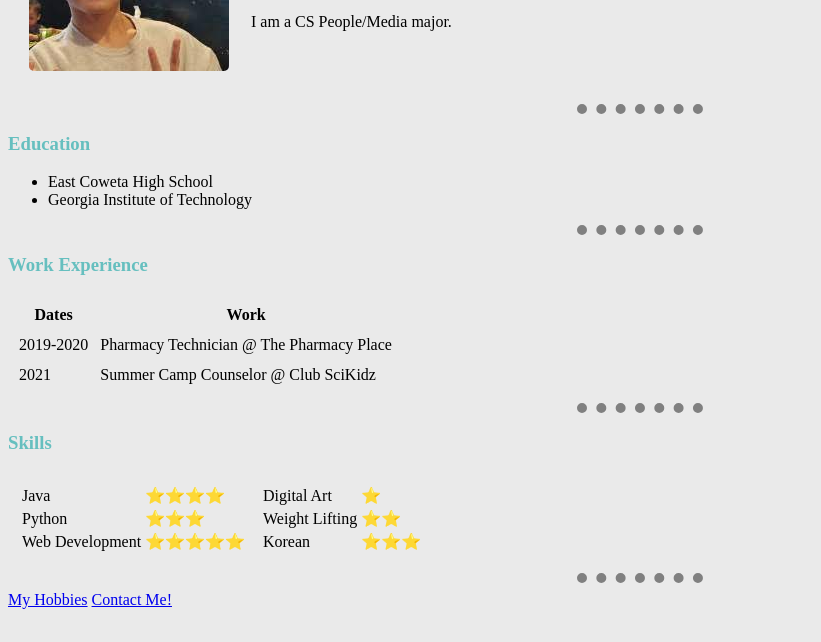
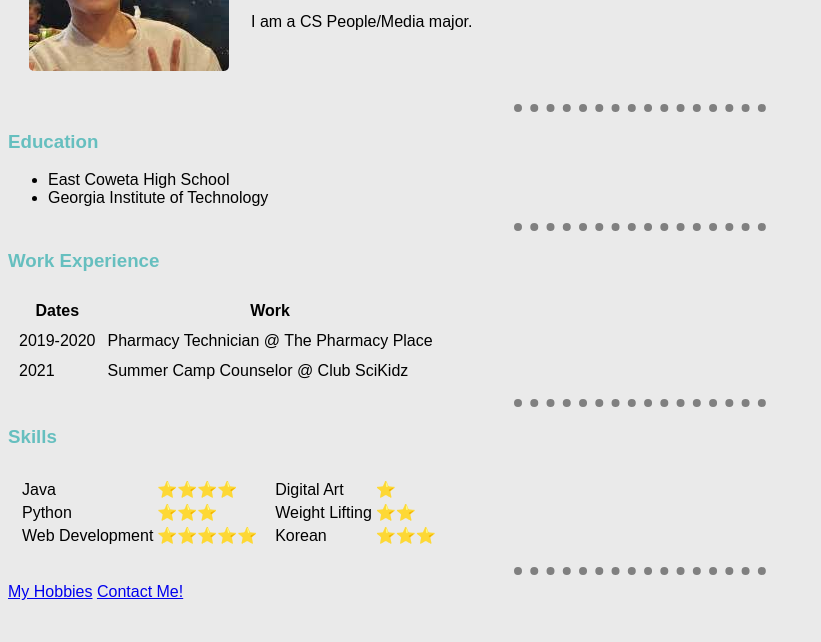
Before and after one commit to ypark0502/potential-palm-tree, a plain HTML site: page index.html in a window 1280 px wide. Shown: the part 158-800 px from the top of the page, without its empty margins (0-821 px from the left). Drawn offline with Linux system fonts and the light colour scheme.

Commit message:
font and hr changes

```diff
--- a/css/styles.css
+++ b/css/styles.css
@@ -2,13 +2,14 @@
 
 body {
     background-color: #EAEAEA;
+    font-family: Arial, Helvetica, sans-serif;
 }
 hr {
     border-color: grey;
     border-style: none;
     border-top-style: dotted;
-    border-width: 10px;
-    width: 10%;
+    border-width: 8px;
+    width: 20%;
 }
 h1 {
     color: #252A34;
```
